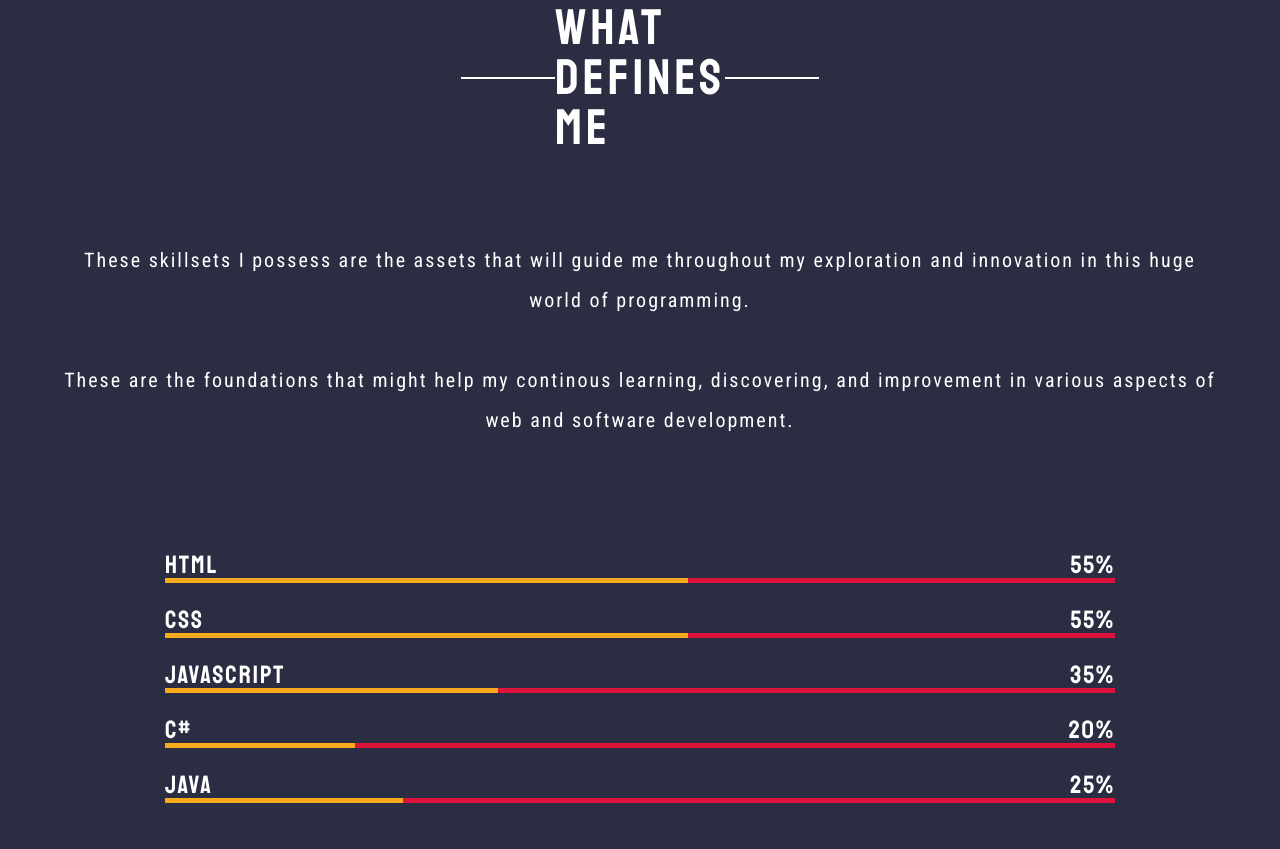
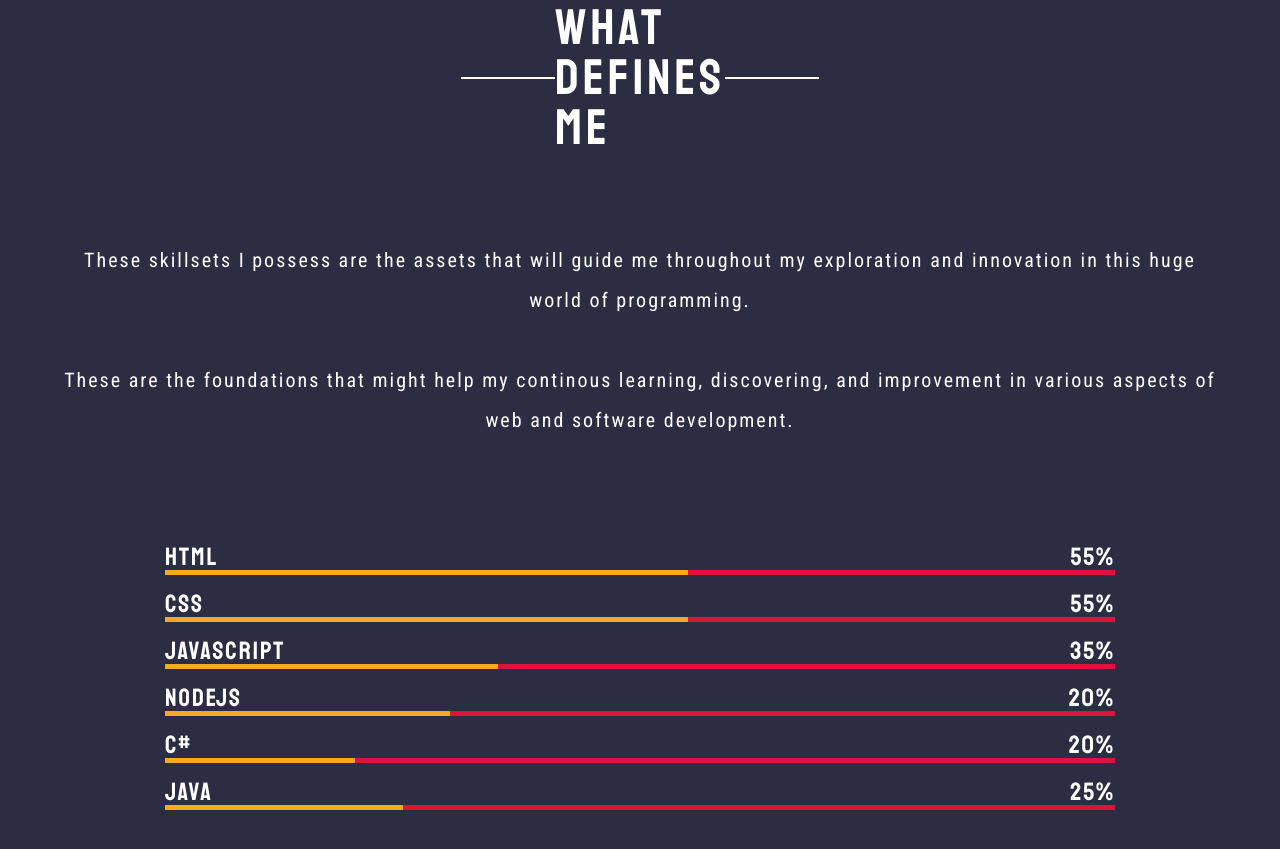
Before and after one commit to almarglenmarcelo/my_portfolio, a plain HTML site: page public/index.html in a window 1280 px wide. Shown: the part 1925-2774 px from the top of the page. Drawn offline with nearby package versions, Linux system fonts and the light colour scheme.

Commit message:
Added NODEJS Skillset

```diff
--- a/public/index.html
+++ b/public/index.html
@@ -176,6 +176,18 @@
 
                     <div class='info'>
                         <div>
+                            <span>NodeJS</span>
+                            <span>20%</span>
+                        </div>
+                        <div class='bar'>
+                            <div class='nodejs-progress'></div>
+                        </div>
+                    </div>
+
+
+
+                    <div class='info'>
+                        <div>
                             <span>C#</span>
                             <span>20%</span>
                         </div>
--- a/public/styles.css
+++ b/public/styles.css
@@ -546,6 +546,12 @@ body {
     height: 5px
 }
 
+.bar .nodejs-progress {
+    width: 30%;
+    background-color: #f6aa1c;
+    height: 5px;
+}
+
 .bar .csharp-progress {
     width: 20%;
     background-color: #f6aa1c;
```
Also changed, not shown: public/app.js (line endings or trailing spaces).
